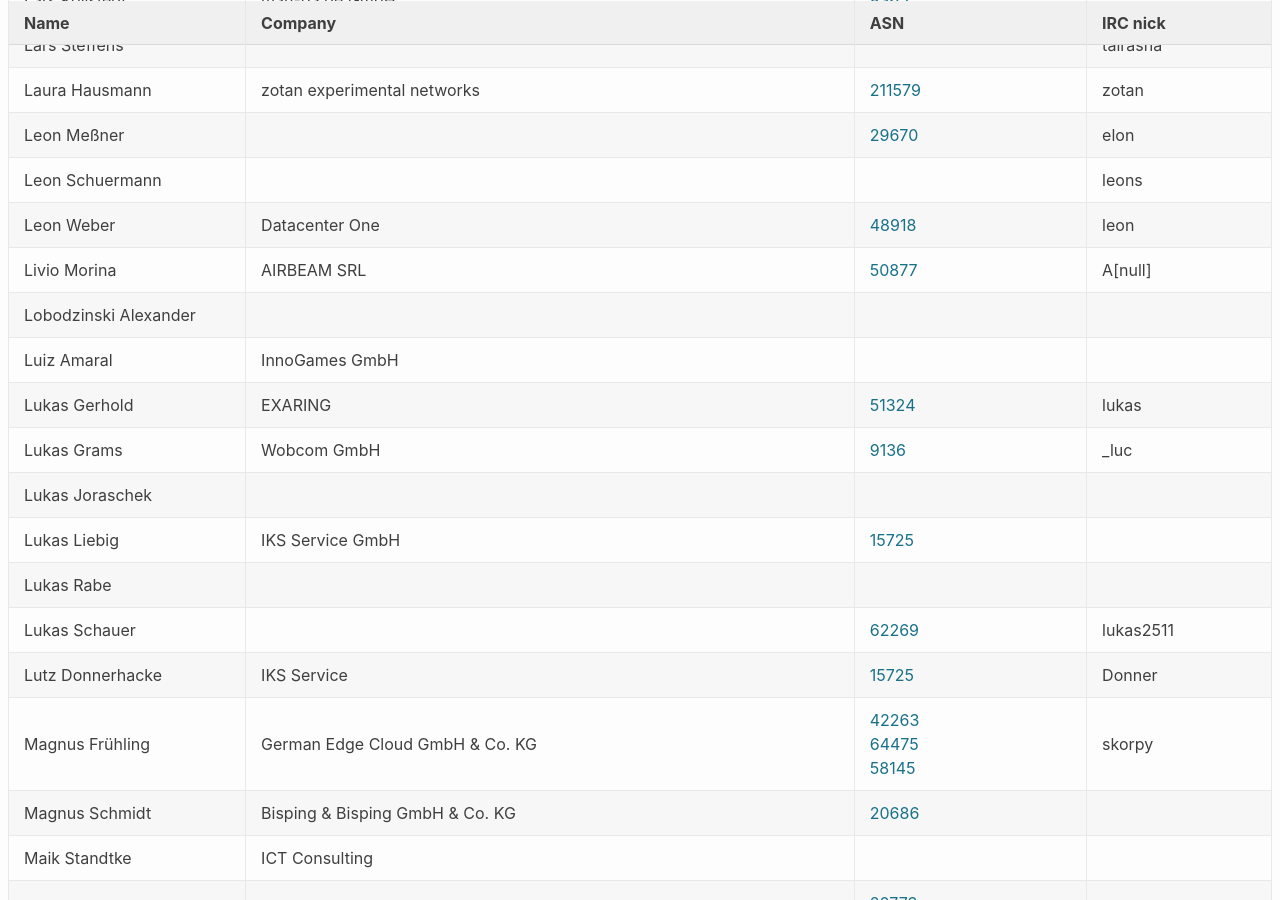
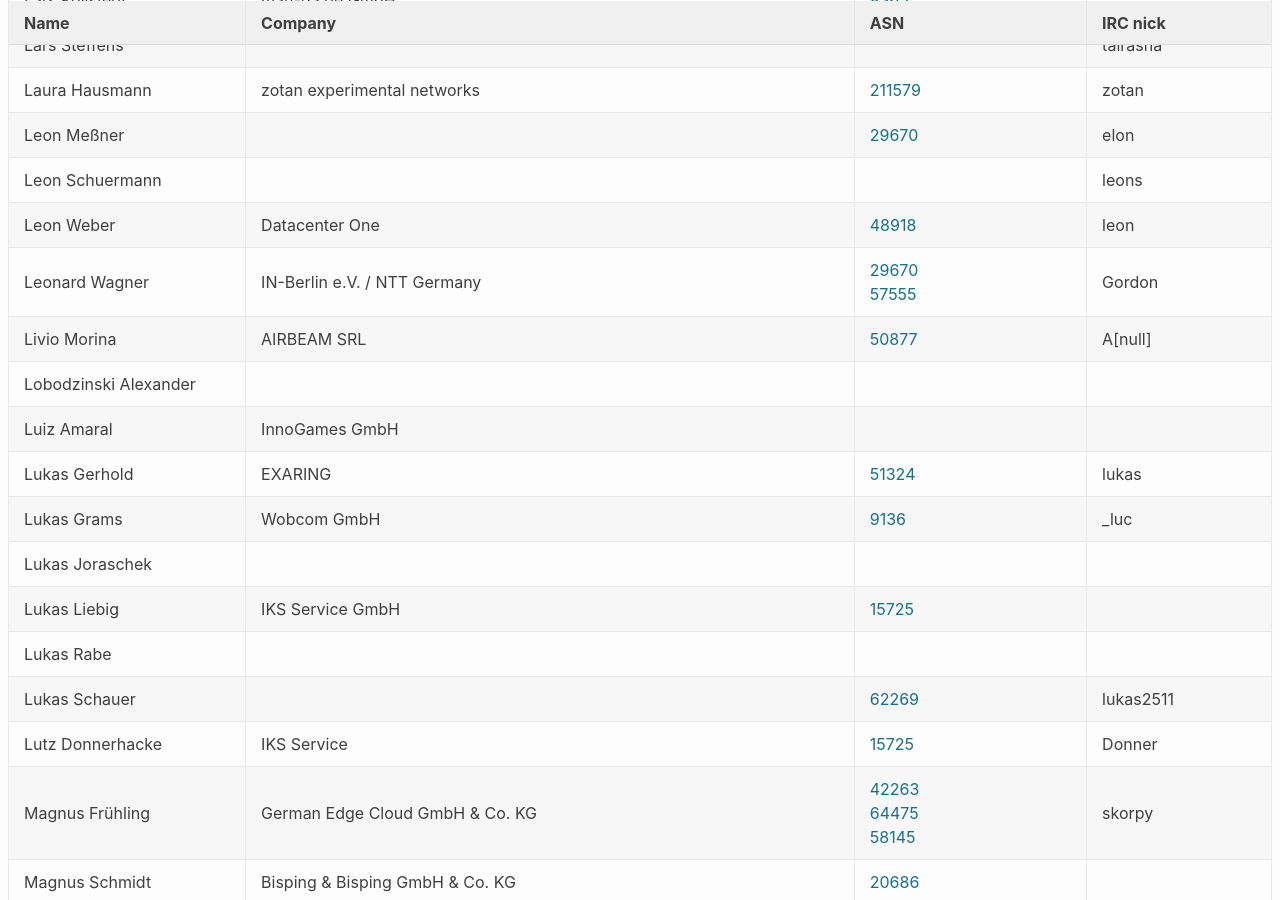
Before and after one commit to denog/pretix-attendeelist, a Jekyll site: the page built from denog13/index.markdown, in a window 1280 px wide and 900 px high, scrolled down 12964 px. Built offline with Jekyll 4.4.1, drawn with Linux system fonts in a browser that asks for light colours; some of the changed text lies outside the part shown.

Commit message:
Latest data: Fri Oct 29 13:13:59 UTC 2021

```diff
--- a/_data/attendees_denog13.json
+++ b/_data/attendees_denog13.json
@@ -1698,6 +1698,12 @@
     "asn": "211579"
   },
   {
+    "name": "Leonard Wagner",
+    "company": "IN-Berlin e.V. / NTT Germany",
+    "irc": "Gordon",
+    "asn": "29670,57555"
+  },
+  {
     "name": "Leon Meßner",
     "company": null,
     "irc": "elon",
@@ -1921,13 +1927,13 @@
   },
   {
     "name": "Marcus Brauckmann",
+    "company": "DE-CIX Management GmbH",
+    "irc": null,
+    "asn": "6695"
+  },
+  {
+    "name": "Marcus Brauckmann",
     "company": "DE-CIX",
-    "irc": null,
-    "asn": "6695"
-  },
-  {
-    "name": "Marcus Brauckmann",
-    "company": "DE-CIX Management GmbH",
     "irc": null,
     "asn": "6695"
   },
```
